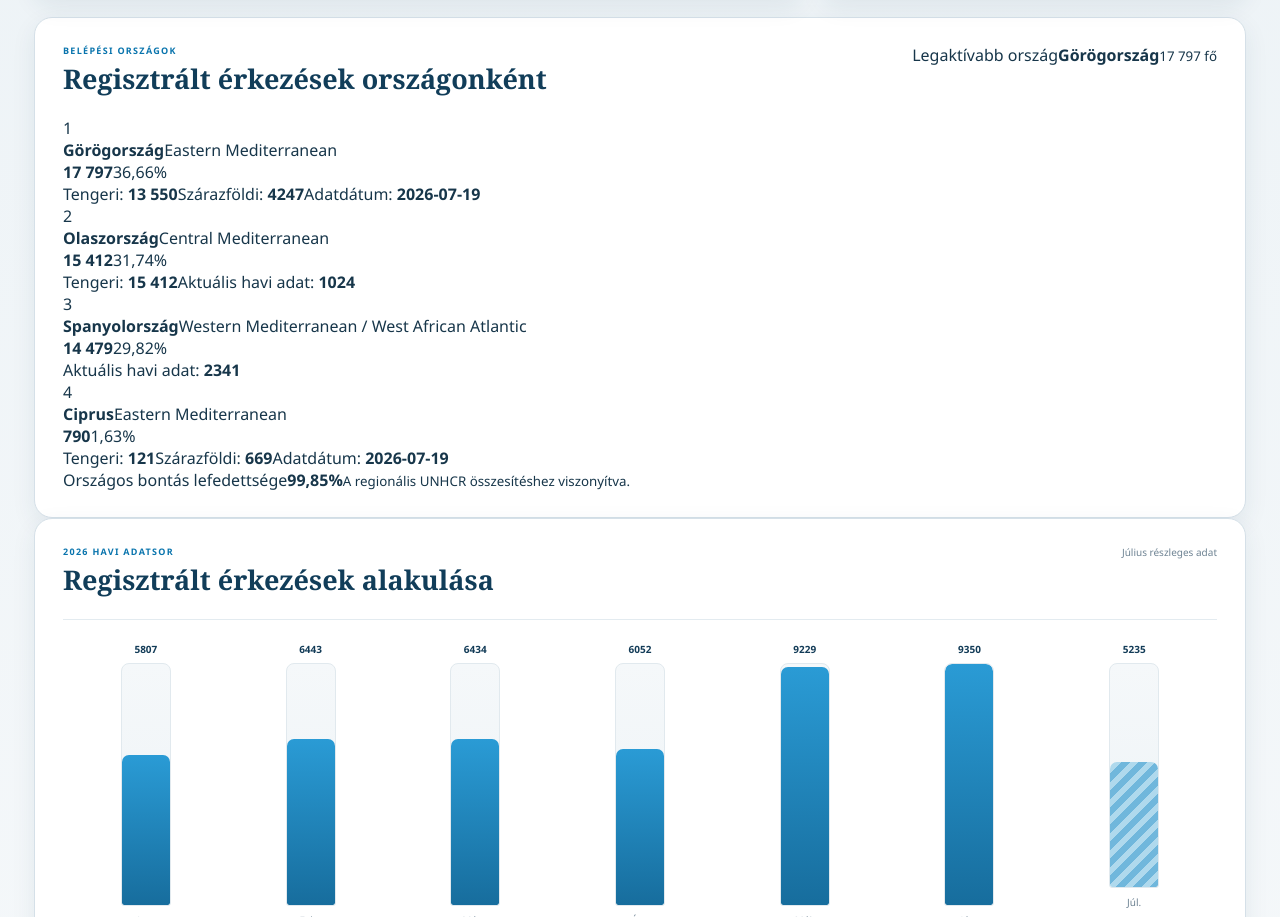
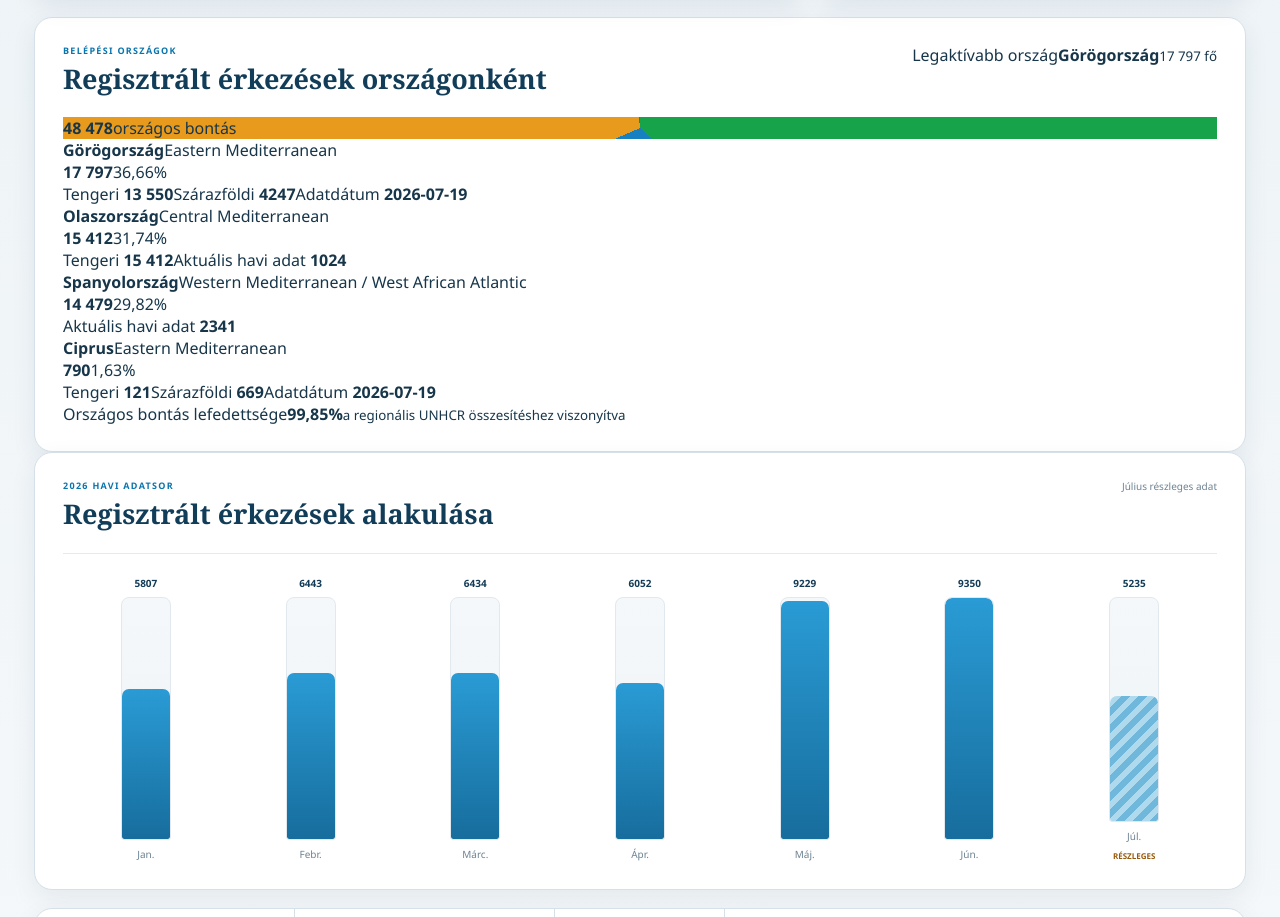
Before and after one commit to mikloshetzer-sketch/migracio-terkep, a React (Vite) app: page / in a window 1280 px wide. Shown: the part 904-1821 px from the top of the page. Built offline with nearby package versions, Linux system fonts and the light colour scheme.

Commit message:
Update App.jsx

```diff
--- a/src/App.jsx
+++ b/src/App.jsx
@@ -62,6 +62,13 @@ function formatMonth(value) {
     timeZone: "UTC"
   });
 }
+
+const COUNTRY_COLORS = {
+  GR: "#16a34a",
+  IT: "#1680c1",
+  ES: "#e89a1c",
+  CY: "#7c3aed"
+};
 
 function App() {
   const [summary, setSummary] = useState(null);
@@ -190,19 +197,45 @@ function App() {
     );
   }, [monthly]);
 
-  const maxCountryValue = useMemo(() => {
+  const countryDonutBackground = useMemo(() => {
     if (countryRows.length === 0) {
-      return 1;
+      return "conic-gradient(#dfe7ed 0deg 360deg)";
     }
 
-    return Math.max(
-      ...countryRows.map((item) =>
-        Number.isFinite(item.arrivals_ytd)
-          ? item.arrivals_ytd
-          : 0
-      ),
-      1
+    const total =
+      countryRows.reduce(
+        (sum, item) =>
+          sum + item.arrivals_ytd,
+        0
       );
+
+    if (!Number.isFinite(total) || total <= 0) {
+      return "conic-gradient(#dfe7ed 0deg 360deg)";
+    }
+
+    let cursor = 0;
+
+    const segments =
+      countryRows.map((item) => {
+        const share =
+          item.arrivals_ytd / total;
+
+        const start =
+          cursor * 360;
+
+        cursor += share;
+
+        const end =
+          cursor * 360;
+
+        const color =
+          COUNTRY_COLORS[item.country_code] ??
+          "#64748b";
+
+        return `${color} ${start}deg ${end}deg`;
+      });
+
+    return `conic-gradient(${segments.join(", ")})`;
   }, [countryRows]);
 
   if (loading) {
@@ -609,38 +642,59 @@ function App() {
             </div>
           </div>
 
-          <div className="country-arrivals-list">
-            {countryRows.map((country, index) => {
-              const width =
-                Math.max(
-                  (country.arrivals_ytd /
-                    maxCountryValue) *
-                    100,
-                  3
-                );
+          <div className="country-distribution-layout">
+            <div className="country-donut-area">
+              <div
+                className="country-donut"
+                style={{
+                  background:
+                    countryDonutBackground
+                }}
+              >
+                <div className="country-donut-center">
+                  <strong>
+                    {formatNumber(
+                      countrySummary.country_breakdown_total
+                    )}
+                  </strong>
+
+                  <span>
+                    országos bontás
+                  </span>
+                </div>
+              </div>
+            </div>
+
+            <div className="country-distribution-list">
+              {countryRows.map((country) => {
+                const color =
+                  COUNTRY_COLORS[country.country_code] ??
+                  "#64748b";
 
                 return (
                   <article
-                  className="country-arrival-row"
+                    className="country-distribution-row"
                     key={country.country_code}
                   >
-                  <div className="country-rank">
-                    {index + 1}
-                  </div>
+                    <div className="country-distribution-main">
+                      <div className="country-name-line">
+                        <span
+                          className="country-color-dot"
+                          style={{
+                            background: color
+                          }}
+                        />
 
-                  <div className="country-arrival-main">
-                    <div className="country-arrival-heading">
-                      <div>
                         <strong>
                           {country.country_hu}
                         </strong>
 
-                        <span>
+                        <span className="country-route">
                           {country.route}
                         </span>
                       </div>
 
-                      <div className="country-arrival-value">
+                      <div className="country-distribution-values">
                         <strong>
                           {formatNumber(
                             country.arrivals_ytd
@@ -659,20 +713,12 @@ function App() {
                       </div>
                     </div>
 
-                    <div className="country-arrival-progress">
-                      <span
-                        style={{
-                          width: `${width}%`
-                        }}
-                      />
-                    </div>
-
-                    <div className="country-arrival-meta">
+                    <div className="country-distribution-meta">
                       {Number.isFinite(
                         country.sea_arrivals_ytd
                       ) && (
                         <span>
-                          Tengeri:{" "}
+                          Tengeri{" "}
                           <strong>
                             {formatNumber(
                               country.sea_arrivals_ytd
@@ -685,7 +731,7 @@ function App() {
                         country.land_arrivals_ytd
                       ) && (
                         <span>
-                          Szárazföldi:{" "}
+                          Szárazföldi{" "}
                           <strong>
                             {formatNumber(
                               country.land_arrivals_ytd
@@ -696,16 +742,17 @@ function App() {
 
                       {country.latest_data_date && (
                         <span>
-                          Adatdátum:{" "}
+                          Adatdátum{" "}
                           <strong>
                             {country.latest_data_date}
                           </strong>
                         </span>
                       )}
 
-                      {country.latest_month?.date && (
+                      {country.latest_month?.people &&
+                        !country.latest_data_date && (
                           <span>
-                          Aktuális havi adat:{" "}
+                            Aktuális havi adat{" "}
                             <strong>
                               {formatNumber(
                                 country.latest_month.people
@@ -714,10 +761,10 @@ function App() {
                           </span>
                         )}
                     </div>
-                  </div>
                   </article>
                 );
               })}
+            </div>
           </div>
 
           <div className="country-coverage-note">
@@ -736,8 +783,7 @@ function App() {
             </strong>
 
             <small>
-              A regionális UNHCR összesítéshez
-              viszonyítva.
+              a regionális UNHCR összesítéshez viszonyítva
             </small>
           </div>
         </section>
```
Lines whose indentation alone changed are shown as unchanged.
